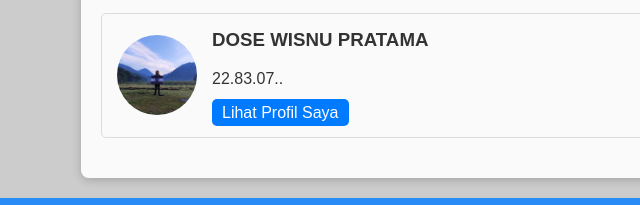
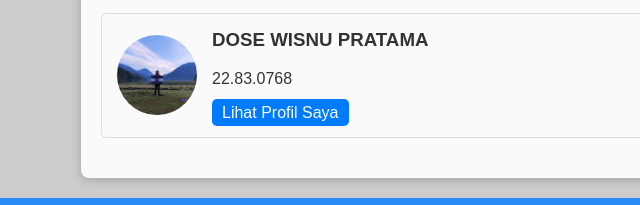
Before and after one commit to khoirul0763/awan, a plain HTML site: page templates/index.html in a window 1280 px wide. Shown: the part 653-858 px from the top of the page, 139-779 px from the left. Drawn offline with Linux system fonts and the light colour scheme; placeholder pictures from the web are drawn by us; files whose address does not match are found by name.

Commit message:
Update index.html

```diff
--- a/templates/index.html
+++ b/templates/index.html
@@ -113,7 +113,7 @@
                 <img src="static/dose.jpg" alt="dose">
                 <div>
                     <h3>DOSE WISNU PRATAMA</h3>
-                    <p>22.83.07..</p>
+                    <p>22.83.0768</p>
                     <a href="/profil-dose-wisnu-pratama" target="_blank" class="view-profile-button">Lihat Profil Saya</a>
                 </div>
             </article>
```
